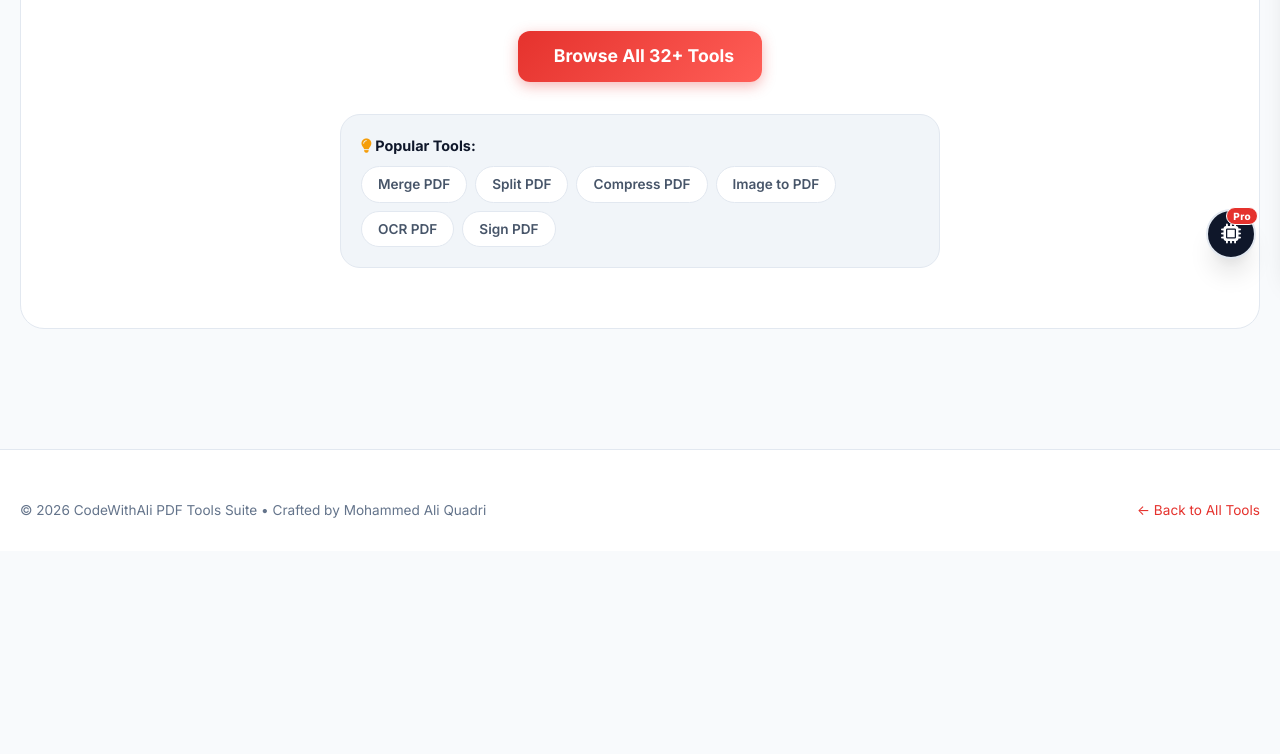
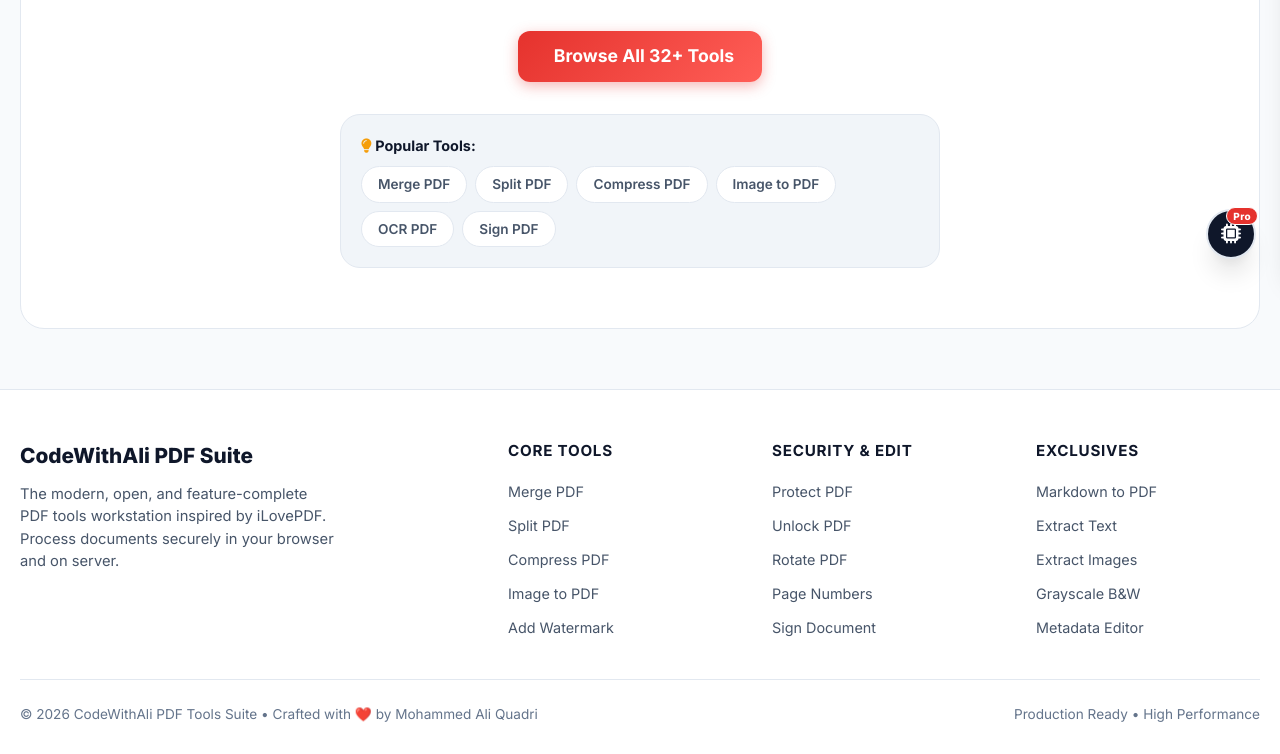
Before and after one commit to mdaliquadri-786/codewithali-pdf-tools, a website: page public/tool.html in a window 1280 px wide. Shown: the part 517-1271 px from the top of the page. Before the commit the page ends 1068 px from the top, so only its background shows below. Drawn offline with nearby package versions, Linux system fonts and the light colour scheme; some icons are missing.

Commit message:
Revamp footer with new layout and content

```diff
--- a/public/tool.html
+++ b/public/tool.html
@@ -328,12 +328,54 @@
   <!-- Toast Container -->
   <div id="toastContainer" class="toast-container"></div>
 
-  <!-- Footer -->
-  <footer class="footer" style="margin-top: 60px;">
+   <!-- Footer -->
+  <footer class="footer">
     <div class="container">
-      <div class="footer-bottom" style="border-top: none; padding-top: 0;">
-        <p>© 2026 CodeWithAli PDF Tools Suite • Crafted by Mohammed Ali Quadri</p>
-        <p><a href="index.html" style="color: var(--primary);">← Back to All Tools</a></p>
+      <div class="footer-top">
+        <div class="footer-brand">
+          <h3>CodeWithAli PDF Suite</h3>
+          <p>
+            The modern, open, and feature-complete PDF tools workstation inspired by iLovePDF. Process documents securely in your browser and on server.
+          </p>
+        </div>
+
+        <div class="footer-col">
+          <h5>Core Tools</h5>
+          <ul class="footer-links">
+            <li><a href="tool.html?tool=merge">Merge PDF</a></li>
+            <li><a href="tool.html?tool=split">Split PDF</a></li>
+            <li><a href="tool.html?tool=compress">Compress PDF</a></li>
+            <li><a href="tool.html?tool=image-to-pdf">Image to PDF</a></li>
+            <li><a href="tool.html?tool=watermark">Add Watermark</a></li>
+          </ul>
+        </div>
+
+        <div class="footer-col">
+          <h5>Security & Edit</h5>
+          <ul class="footer-links">
+            <li><a href="tool.html?tool=protect">Protect PDF</a></li>
+            <li><a href="tool.html?tool=unlock">Unlock PDF</a></li>
+            <li><a href="tool.html?tool=rotate">Rotate PDF</a></li>
+            <li><a href="tool.html?tool=page-numbers">Page Numbers</a></li>
+            <li><a href="tool.html?tool=sign">Sign Document</a></li>
+          </ul>
+        </div>
+
+        <div class="footer-col">
+          <h5>Exclusives</h5>
+          <ul class="footer-links">
+            <li><a href="tool.html?tool=markdown-to-pdf">Markdown to PDF</a></li>
+            <li><a href="tool.html?tool=extract-text">Extract Text</a></li>
+            <li><a href="tool.html?tool=extract-images">Extract Images</a></li>
+            <li><a href="tool.html?tool=grayscale">Grayscale B&W</a></li>
+            <li><a href="tool.html?tool=metadata">Metadata Editor</a></li>
+          </ul>
+        </div>
+      </div>
+
+      <div class="footer-bottom">
+        <p>© 2026 CodeWithAli PDF Tools Suite • Crafted with ❤️ by Mohammed Ali Quadri</p>
+        <p>Production Ready • High Performance</p>
       </div>
     </div>
   </footer>
```
